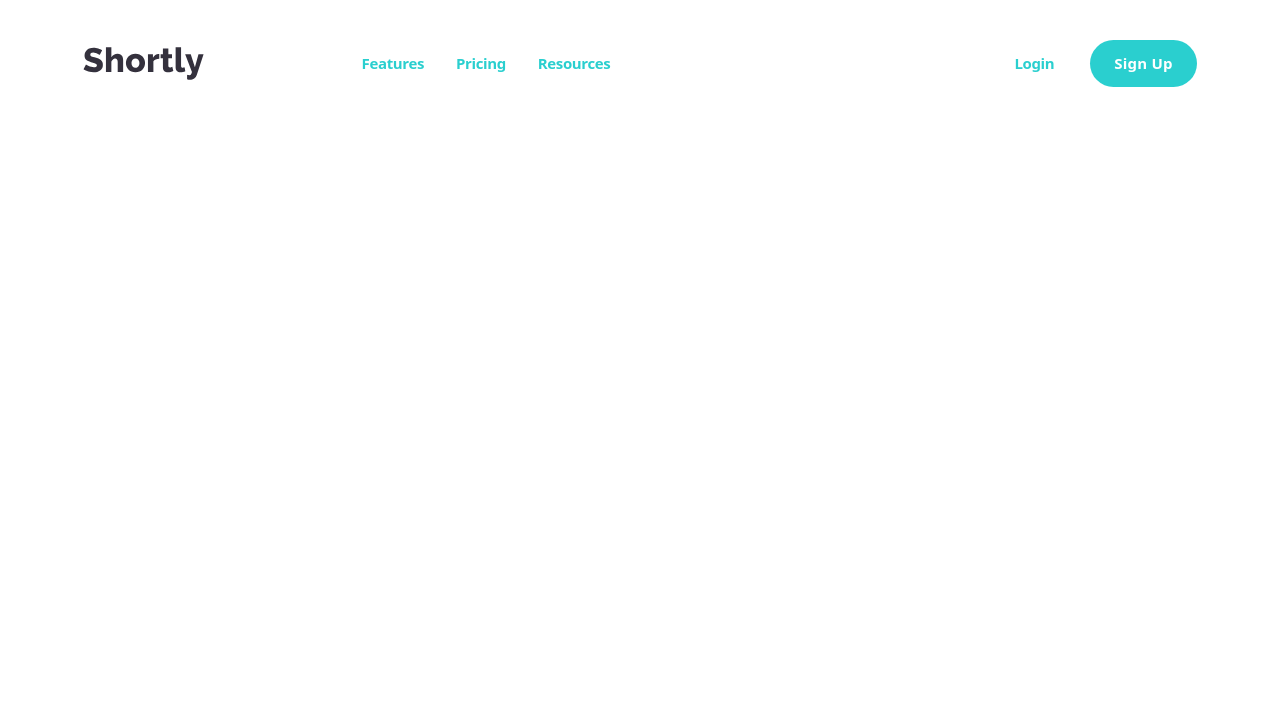
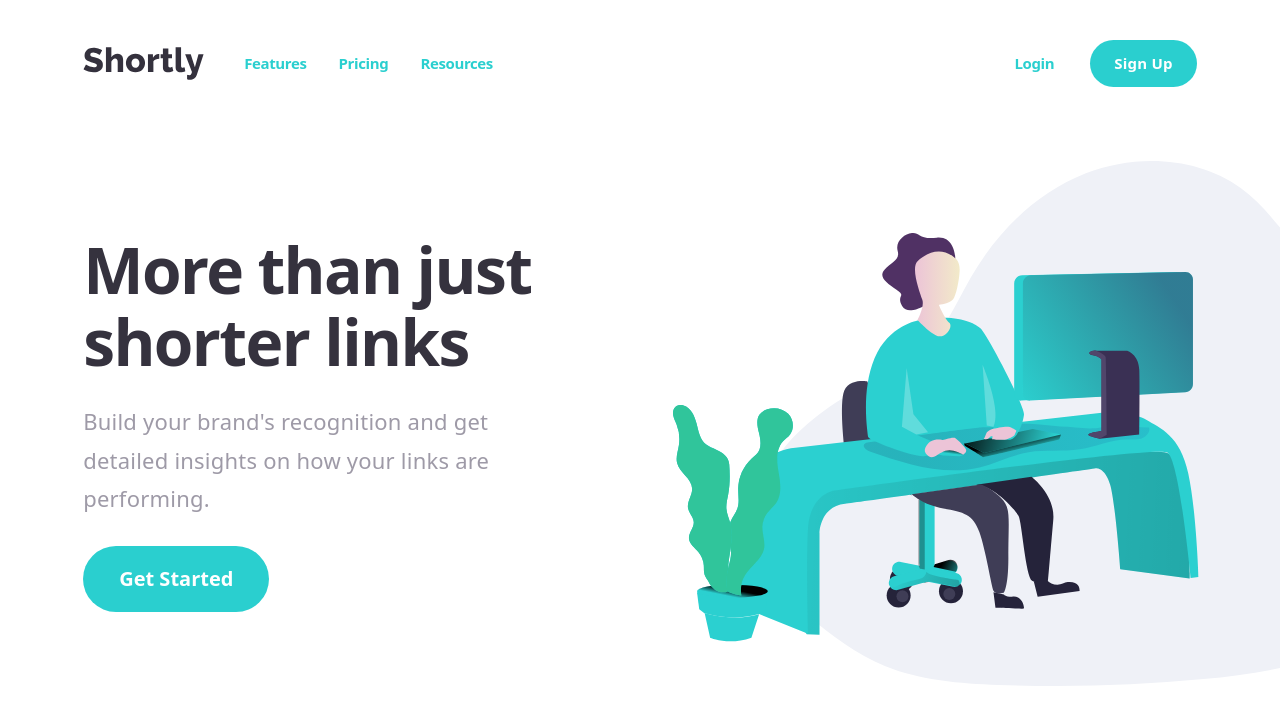
Before and after one commit to Senatrius/shortnr, a React (Vite) app: page / in a window 1280 px wide. Shown: the top 724 px of the page. Built offline with nearby package versions, Linux system fonts and the light colour scheme.

Commit message:
add hero section

```diff
--- a/src/App.tsx
+++ b/src/App.tsx
@@ -1,8 +1,10 @@
 import { Header } from "./components/Header"
+import { Hero } from "./components/Hero"
 
 function App() {
   return <>
     <Header />
+    <Hero />
   </>
 }
 
--- a/src/components/Header.tsx
+++ b/src/components/Header.tsx
@@ -8,7 +8,7 @@ export const Header = () => {
     <button className="md:hidden" onClick={() => setIsMenuOpen(!isMenuOpen)}>
       {!isMenuOpen ? <svg width="24" height="21" viewBox="0 0 24 21" fill="none" xmlns="http://www.w3.org/2000/svg"><path d="M0 18H24V21H0V18Z" fill="currentColor"/><path d="M0 9H24V12H0V9Z" fill="currentColor"/><path d="M0 0H24V3H0V0Z" fill="currentColor"/></svg> : <svg width="21" height="21" viewBox="0 0 21 21" fill="none" xmlns="http://www.w3.org/2000/svg"><path d="M8.24188e-07 18.8552L18.8552 2.23981e-06L21 2.14478L2.14478 21L8.24188e-07 18.8552Z" fill="currentColor"/><path d="M18.8552 21L0 2.14478L2.14478 0L21 18.8552L18.8552 21Z" fill="currentColor"/></svg>}
     </button>
-    <nav className={`absolute rounded-lg w-full pt-7 px-6 pb-10 bg-primary-200 top-24 ${isMenuOpen ? "block" : "hidden"} sm:w-[75%] sm:right-0 md:relative md:flex md:flex-row md:ml-10 items-center md:top-0 md:p-0 md:bg-0`}>
+    <nav className={`absolute rounded-lg w-full pt-7 px-6 pb-10 bg-primary-200 top-24 ${isMenuOpen ? "block" : "hidden"} sm:w-[75%] sm:right-0 md:relative md:w-full md:flex md:flex-row md:ml-10 items-center md:top-0 md:p-0 md:bg-0`}>
       <ul className="md:flex flex-row gap-2 md:gap-8">
         <li><a href="#" onClick={() => setIsMenuOpen(false)} className="block py-4 text-white text-nav-200 text-center md:text-primary-100 md:text-nav-100 md:py-0 hover:text-primary-100 md:hover:text-secondary-400">Features</a></li>
         <li><a href="#" onClick={() => setIsMenuOpen(false)} className="block py-4 text-white text-nav-200 text-center md:text-primary-100 md:text-nav-100 md:py-0 hover:text-primary-100 md:hover:text-secondary-400">Pricing</a></li>
--- /dev/null
+++ b/src/components/Hero.tsx
@@ -0,0 +1,10 @@
+export const Hero = () => {
+  return <section className="overflow-hidden flex flex-col md:flex-row-reverse justify-between items-center mt-7 md:mt-[4.625rem]">
+      <img className="-mr-[42.5%] min-w-[132.5vw] sm:min-w-[unset] sm:w-[87%] sm:mx-auto md:w-[50%] md:-mr-[13%] mlg:w-[80%] mlg:-mr-[12.5%] mlg:max-w-[728px] xl:-mr-[15%] xl:max-w-[860px]" src="./src/assets/illustration-working.svg" alt="" />
+    <div className="mx-[6.5%] flex flex-col items-center text-center md:text-left md:items-start">
+      <h1 className="text-heading-500 text-secondary-400 max-w-[25rem] mt-10 md:mt-0 md:text-heading-550 md:max-w-[40.625rem] xlg:text-heading-600">More than just shorter links</h1>
+      <p className="text-normal-400 text-secondary-300 max-w-[30rem] mt-6 mb-7">Build your brand's recognition and get detailed insights on how your links are performing.</p>
+      <a className="block rounded-full py-[1.125rem] px-9 text-btn-300 text-white bg-primary-100 hover:brightness-125" href="#">Get Started</a>
+    </div>
+  </section>
+}
--- a/src/index.css
+++ b/src/index.css
@@ -3,9 +3,13 @@
 @tailwind utilities;
 
 @layer base {
-  * {
+  *, *::before, *::after {
     margin: 0;
     padding: 0;
     box-sizing: border-box;
   }
+
+  body {
+    overflow-x: hidden;
+  }
 }
--- a/tailwind.config.cjs
+++ b/tailwind.config.cjs
@@ -28,6 +28,11 @@ module.exports = {
           letterSpacing: "-0.025em",
           fontWeight: 700
         }], // mobile title
+        "heading-550": ["4rem", {
+          lineHeight: "4.5rem",
+          letterSpacing: "-0.025em",
+          fontWeight: 700
+        }], // smaller desktop title
         "heading-600": ["5rem", {
           lineHeight: "5.5rem",
           letterSpacing: "-0.025em",
@@ -81,7 +86,9 @@ module.exports = {
         }]
       },
       screens: {
-        "sm": "480px"
+        "sm": "480px",
+        "xlg": "1360px",
+        "mlg": "1160px"
       }
     },
     colors: {
```
